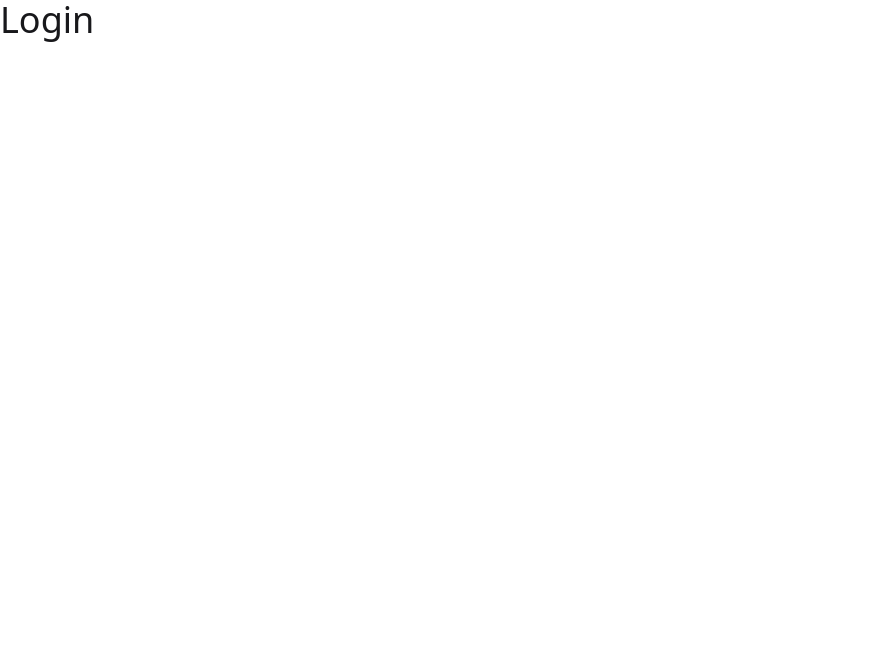
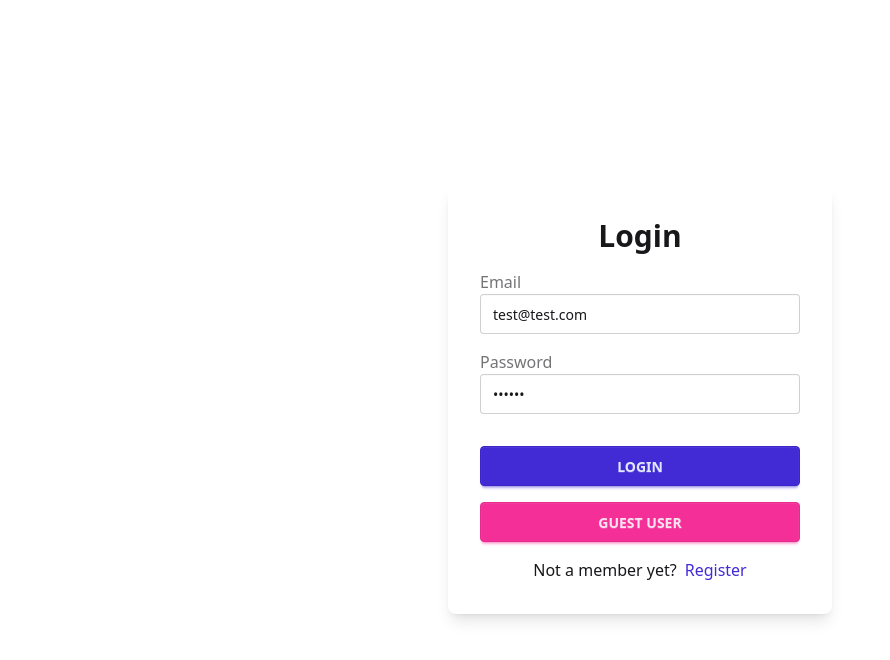
Before and after one commit to LeKhang1415/ComfyStore, a React (Vite) app: page /login in a window 1280 px wide. Shown: the top 660 px of the page, without its empty margins (0-890 px from the left). Built offline with nearby package versions, Linux system fonts and the light colour scheme.

Commit message:
Error, Login & Register page

```diff
--- a/src/components/FormInput.jsx
+++ b/src/components/FormInput.jsx
@@ -1,5 +1,18 @@
-function FormInput({ label, name, type, defaultValue }) {
-    return <div></div>;
+function FormInput({ label, name, type, defaultValue, size }) {
+    return (
+        <div className="form-control">
+            <label className="label ">
+                <span className="label-text capitalize">{label}</span>
+            </label>
+            <input
+                name={name}
+                type={type}
+                placeholder="Type here"
+                className={`input input-bordered ${size}`}
+                defaultValue={defaultValue}
+            />
+        </div>
+    );
 }
 
 export default FormInput;
--- /dev/null
+++ b/src/components/SubmitBtn.jsx
@@ -0,0 +1,22 @@
+import { useNavigation } from "react-router-dom";
+const SubmitBtn = ({ text }) => {
+    const navigation = useNavigation();
+    const isSubmitting = navigation.state === "submitting";
+    return (
+        <button
+            type="submit"
+            className="btn btn-primary btn-block uppercase"
+            disabled={isSubmitting}
+        >
+            {isSubmitting ? (
+                <>
+                    <span className="loading loading-spinner"></span>
+                    sending...
+                </>
+            ) : (
+                text || "submit"
+            )}
+        </button>
+    );
+};
+export default SubmitBtn;
--- /dev/null
+++ b/src/components/index.js
@@ -0,0 +1,2 @@
+export { default as FormInput } from "./FormInput";
+export { default as SubmitBtn } from "./SubmitBtn";
--- a/src/index.css
+++ b/src/index.css
@@ -1,2 +1,8 @@
 @import "tailwindcss";
 @plugin "daisyui";
+
+@layer components {
+    .align-element {
+        @apply mx-auto max-w-6xl px-8;
+    }
+}
--- a/src/pages/HomeLayout.jsx
+++ b/src/pages/HomeLayout.jsx
@@ -3,7 +3,10 @@
 function HomeLayout() {
     return (
         <>
-            <Outlet />
+            <section className="align-element py-20">
+                {" "}
+                <Outlet />
+            </section>
         </>
     );
 }
--- a/src/pages/Login.jsx
+++ b/src/pages/Login.jsx
@@ -1,5 +1,47 @@
+import { Form, Link } from "react-router-dom";
+import { FormInput, SubmitBtn } from "../components";
+
 function Login() {
-    return <h1 className="text-4xl">Login</h1>;
+    return (
+        <section className="h-screen grid place-items-center">
+            <Form
+                method="post"
+                className="card w-96 p-8 bg-base-100 shadow-lg flex flex-col gap-y-4"
+            >
+                <h4 className="text-center text-3xl font-bold">Login</h4>
+                <FormInput
+                    type="email"
+                    label="email"
+                    name="identifier"
+                    defaultValue="test@test.com"
+                />
+                <FormInput
+                    type="password"
+                    label="password"
+                    name="password"
+                    defaultValue="secret"
+                />
+                <div className="mt-4">
+                    <SubmitBtn text="login" />
+                </div>
+                <button
+                    type="button"
+                    className="btn btn-secondary btn-block uppercase"
+                >
+                    guest user
+                </button>
+                <p className="text-center">
+                    Not a member yet?
+                    <Link
+                        to="/register"
+                        className="ml-2 link link-hover link-primary capitalize"
+                    >
+                        register
+                    </Link>
+                </p>
+            </Form>
+        </section>
+    );
 }
 
 export default Login;
--- a/src/pages/Register.jsx
+++ b/src/pages/Register.jsx
@@ -1,5 +1,32 @@
+import { Form, Link } from "react-router-dom";
+import { FormInput, SubmitBtn } from "../components";
+
 function Register() {
-    return <h1 className="text-4xl">Register</h1>;
+    return (
+        <section className="h-screen grid place-items-center">
+            <Form
+                method="post"
+                className="card w-96 p-8 bg-base-100 shadow-lg flex flex-col gap-y-4"
+            >
+                <h4 className="text-center text-3xl font-bold">Register</h4>
+                <FormInput type="text" label="username" name="username" />
+                <FormInput type="email" label="email" name="email" />
+                <FormInput type="password" label="password" name="password" />
+                <div className="mt-4">
+                    <SubmitBtn text="Register" />
+                </div>
+                <p className="text-center">
+                    Already a member?
+                    <Link
+                        to="/login"
+                        className="ml-2 link link-hover link-primary capitalize"
+                    >
+                        login
+                    </Link>
+                </p>
+            </Form>
+        </section>
+    );
 }
 
 export default Register;
```
